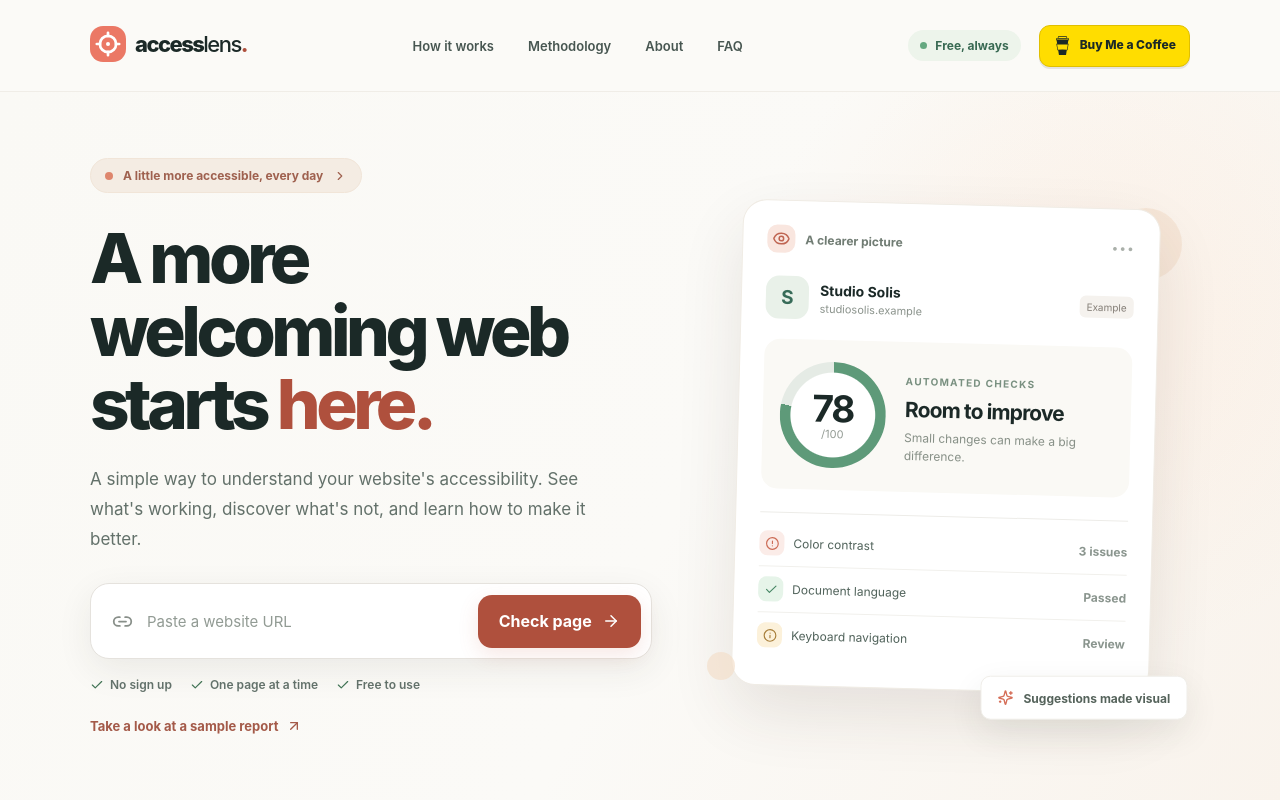
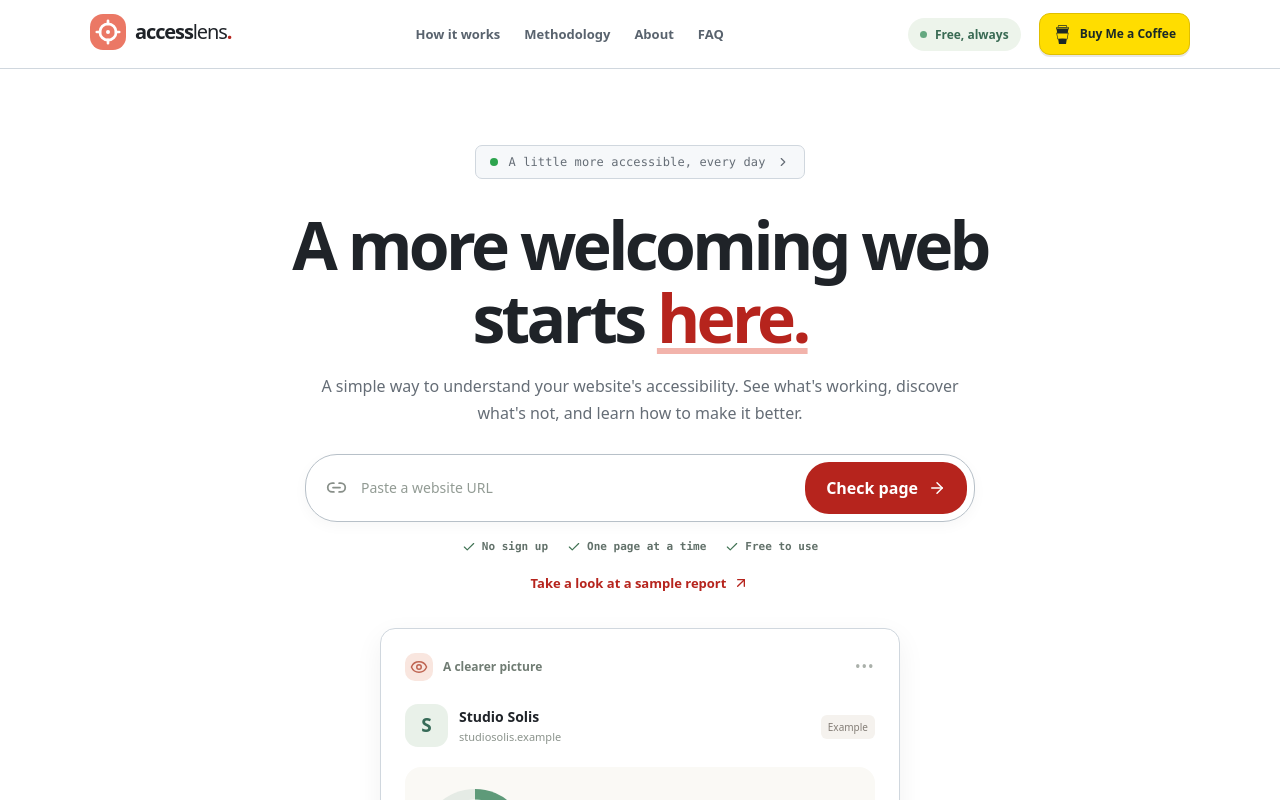
Before and after one commit to dionpram/A11Ylens, a Next.js app: page / in a window 1280 px wide. Shown: the top 800 px of the page. Built offline with nearby package versions, Linux system fonts and the light colour scheme.

Commit message:
style: begin Stitch visual refresh of homepage and scan results

```diff
--- a/app/globals.css
+++ b/app/globals.css
@@ -177,3 +177,64 @@
      heading and scope warnings together instead of splitting after the title. */
   .pdf-report .pdf-method { break-before:page !important; page-break-before:always !important; }
 }
+
+
+/* Stitch-inspired Warm Tech Artisan visual layer.
+   Screen-only: keep the independently typeset print/PDF report untouched.
+   Adapted from the user's exported Stitch DESIGN.md; no mock statistics or fake features. */
+@media screen {
+  :root {
+    --ink:#1f2328;--muted:#656d76;--line:#d0d7de;--cream:#f8f9fb;
+    --paper:#ffffff;--coral:#b6241d;--coral-hover:#91251f;
+    --dark:#1f2328;--green:#1a7f37;--shallow-green:#dafbe1;
+    --shallow-red:#fff1f0;--blue:#0969da;
+    --shadow:0 8px 28px rgba(31,35,40,.045);
+  }
+  body {font-family:"Plus Jakarta Sans",ui-sans-serif,system-ui,-apple-system,"Segoe UI",sans-serif;}
+  .header {background:#fff;border-bottom:1px solid #d0d7de;}
+  .nav-inner {height:68px;}
+  .brand-lockup {letter-spacing:-.055em;font-size:20px;}
+  .nav-links {gap:24px;color:#59636e;}
+  .button {border-radius:9px;box-shadow:none;min-height:44px;}
+  .button-coral {background:#b6241d;color:#fff;}
+  .button-coral:hover {background:#91251f;}
+  .button-dark {background:#1f2328;}
+  .hero {background:#fff;border-bottom:1px solid #d0d7de;}
+  .hero-glow,.decor-dot {display:none;}
+  .hero-grid {grid-template-columns:minmax(0,1fr);min-height:auto;max-width:1000px;gap:35px;padding-top:76px;padding-bottom:84px;text-align:center;}
+  .hero-copy {max-width:800px;margin:0 auto;}
+  .announcement {background:#f6f8fa;color:#656d76;border:1px solid #d0d7de;border-radius:7px;font-family:ui-monospace,SFMono-Regular,Consolas,monospace;letter-spacing:.01em;font-weight:550;}
+  .announcement-dot {background:#2da44e;}
+  .hero h1 {max-width:770px;margin:0 auto;font-size:clamp(40px,5.25vw,66px);font-weight:750;line-height:1.1;letter-spacing:-.055em;}
+  .hero h1 em,.why-intro h2 em,.visual-feature h2 em {color:#b6241d;text-decoration:underline;text-decoration-color:#f2b3ab;text-underline-offset:5px;}
+  .hero-subtitle {max-width:650px;margin:20px auto 28px;font-size:16px;line-height:1.65;color:#656d76;}
+  .url-form {max-width:670px;margin:0 auto;}
+  .url-box {min-height:62px;border:1px solid #b7c0c8;border-radius:32px;padding:7px 7px 7px 20px;box-shadow:0 4px 14px rgba(31,35,40,.035);}
+  .url-box:focus-within {outline:3px solid #a7c7ef;outline-offset:2px;}
+  .url-box input {font-size:14px;outline:0;}
+  .url-box .button {border-radius:24px;min-height:46px;}
+  .hero-micro {justify-content:center;gap:19px;margin:18px 0 17px;font-family:ui-monospace,SFMono-Regular,Consolas,monospace;font-size:11px;}
+  .sample-link {color:#b6241d;}
+  .hero-right {min-height:auto;margin:auto;width:min(100%,520px);}
+  .sample-card {width:100%;transform:none;border:1px solid #d0d7de;border-radius:15px;box-shadow:0 9px 28px rgba(31,35,40,.06);text-align:left;}
+  .sample-floating {right:12px;bottom:-19px;transform:none;border-color:#d0d7de;}
+  .section-how,.section-why {background:#f8f9fb;padding:84px 0;}
+  .section-how {border-bottom:1px solid #d0d7de;}
+  .section-kicker,.eyebrow {font-family:ui-monospace,SFMono-Regular,Consolas,monospace;letter-spacing:.11em;color:#b6241d;}
+  .step,.why-tile,.overview-card,.rule-card,.visual-preview,.metric {border:1px solid #d0d7de;border-radius:12px;box-shadow:none;}
+  .step {background:#fff;min-height:250px;}
+  .step-icon {border-radius:10px;background:#fff1f0;color:#b6241d;}
+  .results-shell {background:#f8f9fb;}
+  .severity,.wcag-pill,.count-pill {border-radius:5px;}
+  .code-wrap,.node-row pre,.preview-shot {border-radius:8px;}
+  .code-wrap code,.node-row code,.node-row pre,.preview-detail code {font-family:"JetBrains Mono",ui-monospace,SFMono-Regular,Consolas,monospace;}
+  .error-message {text-align:left;background:#fff1f0;border:1px solid #f2c1bb;padding:12px;border-radius:8px;margin:12px auto;}
+}
+@media screen and (max-width:760px){
+  .hero-grid{padding-top:55px;padding-bottom:64px;gap:28px;}
+  .hero h1{font-size:clamp(35px,9vw,51px);}
+  .sample-floating{position:static;margin-top:12px;}
+  .url-box{border-radius:17px;}
+  .url-box .button{border-radius:11px;}
+  .section-how,.section-why{padding:60px 0;}
+}
```
